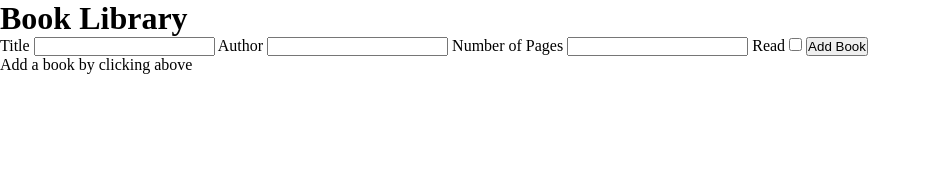
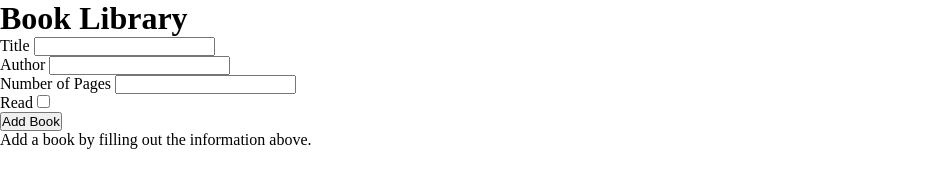
Before and after one commit to Jayrassic/Book_Library, a plain HTML site: page index.html in a window 1280 px wide. Shown: the whole page, without its empty margins (0-931 px from the left). Drawn offline with Linux system fonts and the light colour scheme.

Commit message:
Added classes to help with  CSS

```diff
--- a/index.html
+++ b/index.html
@@ -17,24 +17,32 @@
 
     <!-- form to add book info -->
     <div class="form">
+        <div class="input-box">
             <label for="title">Title</label>
             <input type="text" name="title" id="title">
+        </div>
 
+        <div class="input-box">
             <label for="author">Author</label>
             <input type="text" name="author" id="author">
+        </div>
 
+        <div class="input-box">
             <label for="pages">Number of Pages</label>
             <input type="number" name="pages" id="pages">
+        </div>
 
+        <div class="input-box">
             <label for="read">Read</label>
             <input type="checkbox" name="read" id="read">
+        </div>
 
         <button class="add-book">Add Book</button>
     </div>
     <!-- container for books -->
     <div class="book-shelf">
-        <div class="top-shelf">
-            <p class="empty">Add a book by clicking above</p>
+        <div class="top-shelf"> <!-- Used for template information-->
+            <p class="empty">Add a book by filling out the information above.</p>
             <ul class="graph-header">
                 <li class="headings">Title</li>
                 <li class="headings">Author</li>
@@ -43,6 +51,7 @@
                 <li class="headings">Delete</li>
             </ul>
         </div>
+        <!-- Used for added books-->
         <div class="bottom-shelf"></div>
     </div>
 </main>
```
Lines whose indentation alone changed are shown as unchanged.
